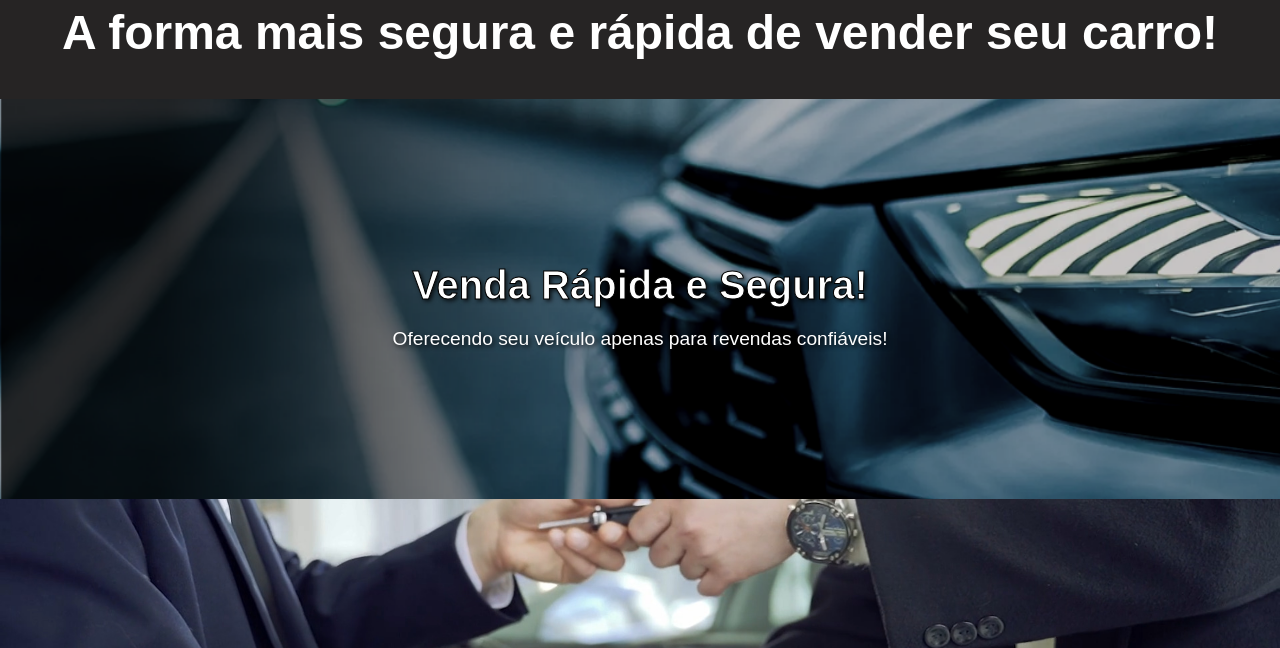
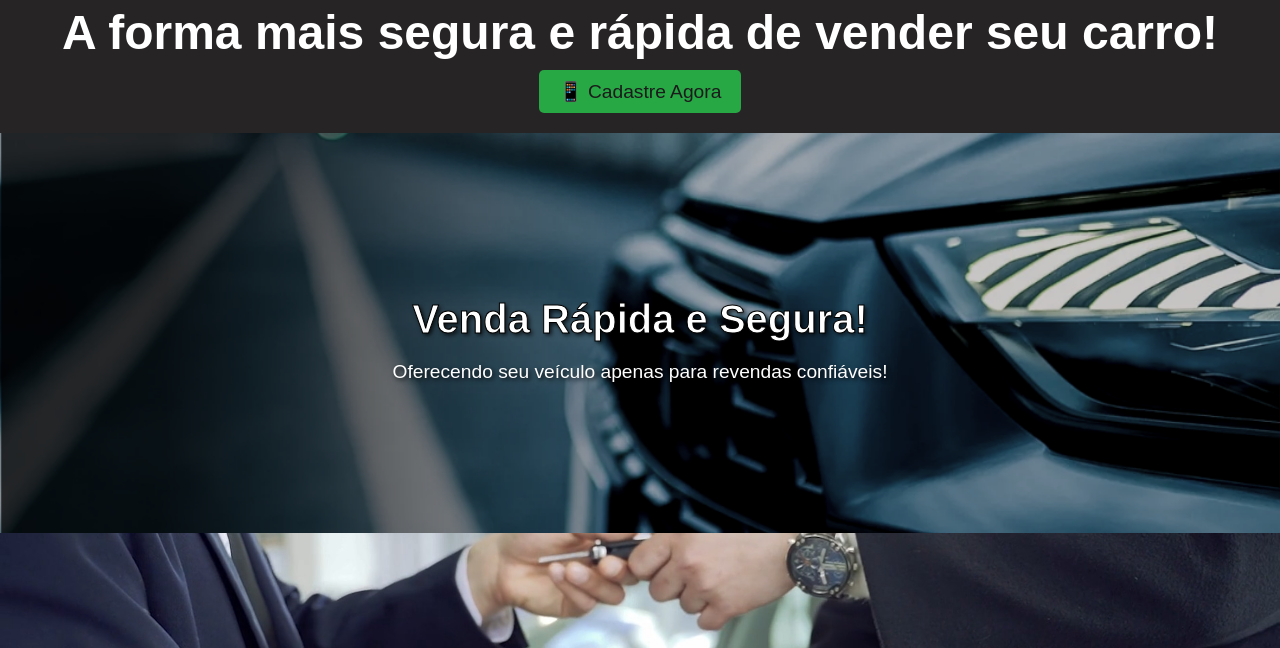
Before and after one commit to mariovagner10/vende-facil-car, a plain HTML site: page index.html in a window 1280 px wide. Shown: the part 152-800 px from the top of the page. Drawn offline with Linux system fonts and the light colour scheme.

Commit message:
Update index.html

```diff
--- a/index.html
+++ b/index.html
@@ -140,7 +140,7 @@
         <!-- Logo centralizado no topo -->
         <img src="logo.png" alt="Logo Vende Fácil Car"> <!-- Substitua "logo.png" pela URL da sua logo -->
         <h1>A forma mais segura e rápida de vender seu carro!</h1>
-        <p></p>
+        <a href="https://api.whatsapp.com/send?phone=555199246396&text=Quero%20vender%20meu%20carro!" class="btn white-text">📱 Cadastre Agora</a>
     </header>
 
     <!-- Imagens com textos abaixo -->
@@ -170,7 +170,7 @@
         <section id="cta">
             <h2>Cadastre GRÁTIS seu carro agora mesmo!</h2>
             <p>Basta clicar no botão abaixo para começar:</p>
-            <a href="https://api.whatsapp.com/send?phone=555199246396&text=Quero%20vender%20meu%20carro!" class="btn">📱 Cadastre Agora</a>
+            <a href="https://api.whatsapp.com/send?phone=555199246396&text=Quero%20vender%20meu%20carro!" class="btn white-text">📱 Cadastre Agora</a>
         </section>
     </main>
 
```
